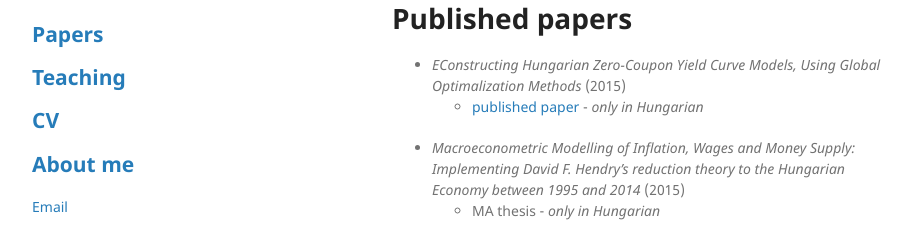
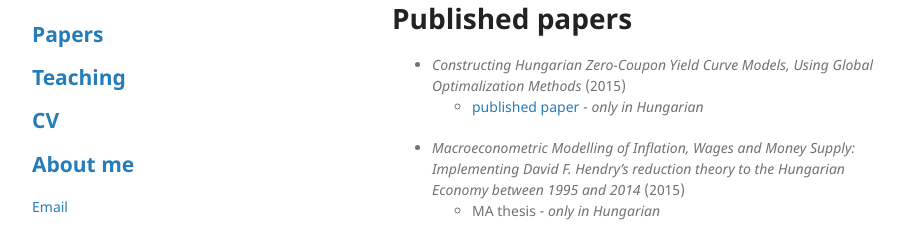
Before and after one commit to regulyagoston/regulyagoston.github.io, a Jekyll site: the page built from papers.md, in a window 1280 px wide and 1143 px high. Shown: the part 334-574 px from the top of the window, without its empty margins (178-1090 px from the left). Built offline with Jekyll 4.4.1, drawn with Linux system fonts in a browser that asks for light colours; our own code applies the rules of GitHub Pages for plain Markdown files.

Commit message:
Update papers.md

```diff
--- a/papers.md
+++ b/papers.md
@@ -11,7 +11,7 @@ layout: default
    - [working paper](http://www.personal.ceu.hu/staff/matyas/RHS_January-7.pdf)
 
 # Published papers
-- *EConstructing Hungarian Zero-Coupon Yield Curve Models, Using Global Optimalization Methods* (2015)
+- *Constructing Hungarian Zero-Coupon Yield Curve Models, Using Global Optimalization Methods* (2015)
 	- [published paper](https://akk.hu/download?path=9f434155-e7f9-427f-9006-97fc5c08a140.pdf) -
 	*only in Hungarian*
 
```
